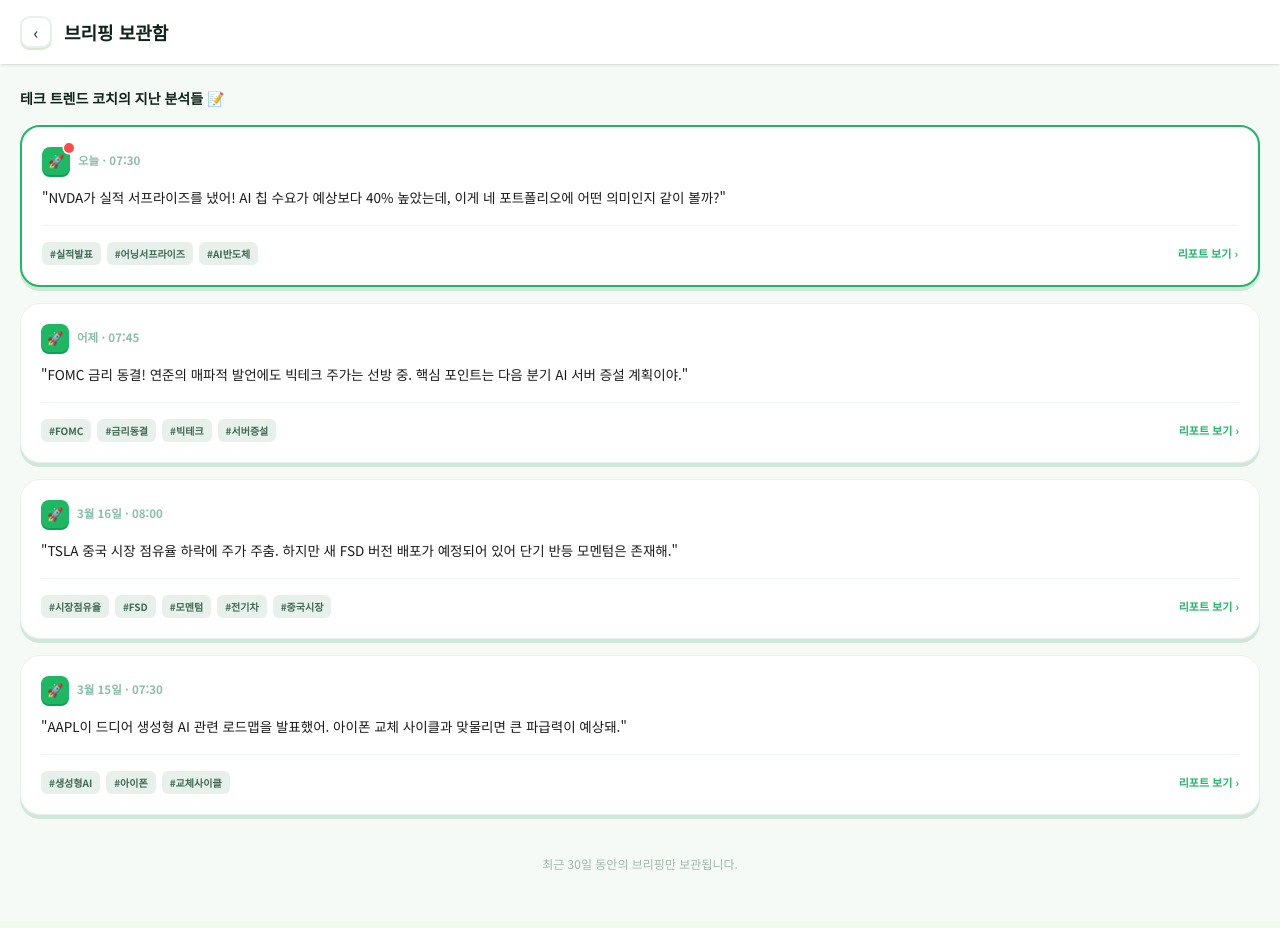
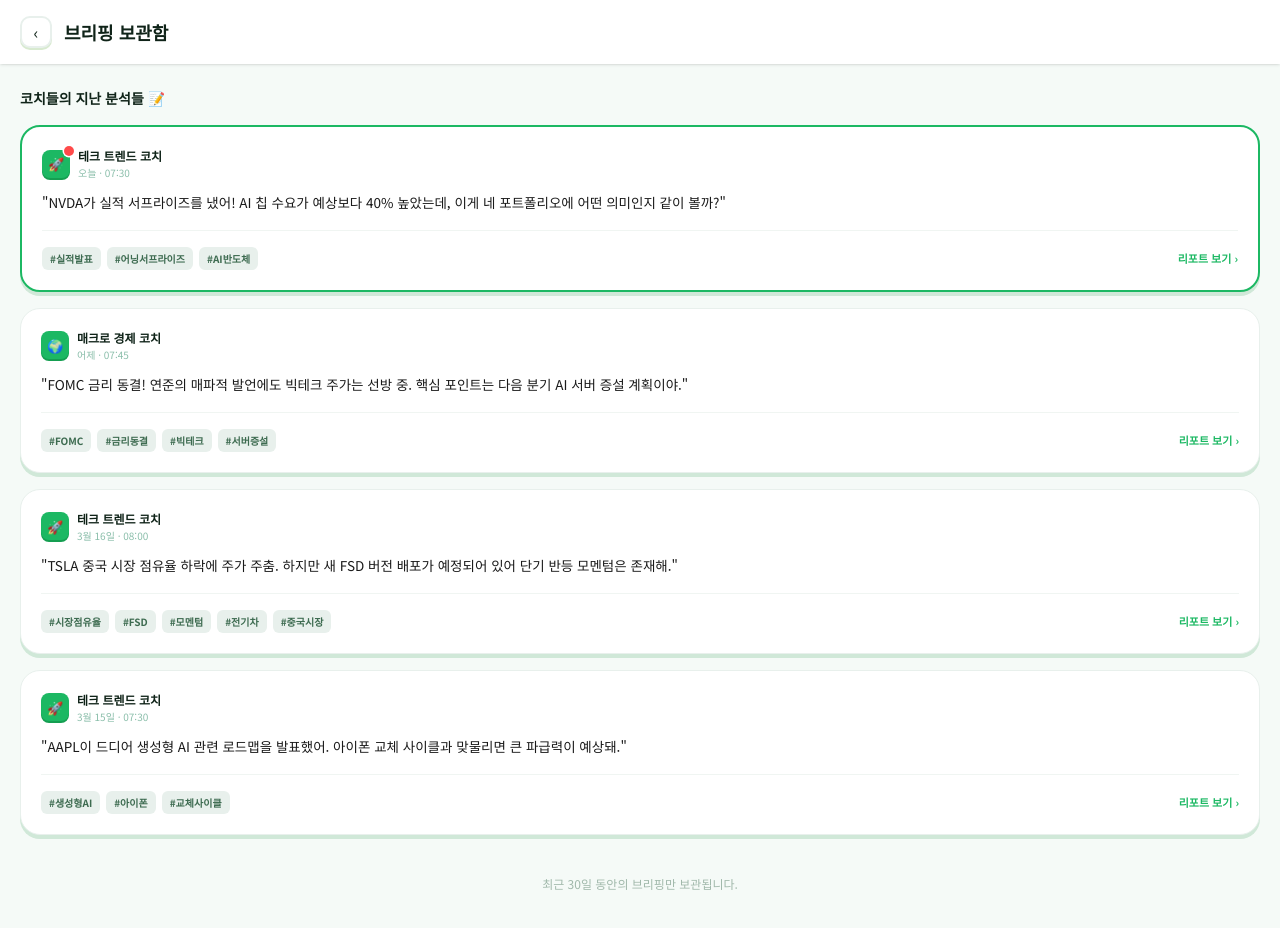
Before and after one commit to StockyAgent/stocky-frontend, a Next.js app: page /v2/briefings in a window 1280 px wide. Shown: the top 928 px of the page. Built offline with nearby package versions, Linux system fonts and the light colour scheme.

Commit message:
브리핑 별 코치 변수 임시 추가 todo: 코치 정보 따로 뺄 것

```diff
--- a/src/app/v2/briefings/page.tsx
+++ b/src/app/v2/briefings/page.tsx
@@ -12,6 +12,8 @@ export default function V2BriefingsHistoryPage() {
       content: "NVDA가 실적 서프라이즈를 냈어! AI 칩 수요가 예상보다 40% 높았는데, 이게 네 포트폴리오에 어떤 의미인지 같이 볼까?",
       isRead: false,
       ticker: "NVDA",
+      coachName: "테크 트렌드 코치",
+      coachEmoji: "🚀",
       tags: ["#실적발표", "#어닝서프라이즈", "#AI반도체"],
     },
     {
@@ -20,6 +22,8 @@ export default function V2BriefingsHistoryPage() {
       content: "FOMC 금리 동결! 연준의 매파적 발언에도 빅테크 주가는 선방 중. 핵심 포인트는 다음 분기 AI 서버 증설 계획이야.",
       isRead: true,
       ticker: "MSFT",
+      coachName: "매크로 경제 코치",
+      coachEmoji: "🌍",
       tags: ["#FOMC", "#금리동결", "#빅테크", "#서버증설"],
     },
     {
@@ -28,6 +32,8 @@ export default function V2BriefingsHistoryPage() {
       content: "TSLA 중국 시장 점유율 하락에 주가 주춤. 하지만 새 FSD 버전 배포가 예정되어 있어 단기 반등 모멘텀은 존재해.",
       isRead: true,
       ticker: "TSLA",
+      coachName: "테크 트렌드 코치",
+      coachEmoji: "🚀",
       tags: ["#시장점유율", "#FSD", "#모멘텀", "#전기차", "#중국시장"],
     },
     {
@@ -36,6 +42,8 @@ export default function V2BriefingsHistoryPage() {
       content: "AAPL이 드디어 생성형 AI 관련 로드맵을 발표했어. 아이폰 교체 사이클과 맞물리면 큰 파급력이 예상돼.",
       isRead: true,
       ticker: "AAPL",
+      coachName: "테크 트렌드 코치",
+      coachEmoji: "🚀",
       tags: ["#생성형AI", "#아이폰", "#교체사이클"],
     },
   ];
@@ -58,7 +66,7 @@ export default function V2BriefingsHistoryPage() {
 
       {/* 리스트 본문 */}
       <div className="flex flex-col gap-4 px-5 py-6 pb-12">
-        <p className="text-[14px] font-black text-[#0f2318]">테크 트렌드 코치의 지난 분석들 📝</p>
+        <p className="text-[14px] font-black text-[#0f2318]">코치들의 지난 분석들 📝</p>
 
         {briefings.map((b) => (
           <div
@@ -71,12 +79,15 @@ export default function V2BriefingsHistoryPage() {
             <div className="flex items-center justify-between mb-3">
               <div className="flex items-center gap-2">
                 <div className="relative flex size-7 items-center justify-center rounded-[8px] bg-[#1cb863] text-[13px] shadow-[0_2px_0_#159e51]">
-                  🚀
+                  {b.coachEmoji}
                   {!b.isRead && (
                     <span className="absolute -right-1 -top-1 size-2.5 rounded-full bg-[#ff4a4a] ring-[1.5px] ring-white" />
                   )}
                 </div>
-                <span className="text-[11.5px] font-bold text-[#8abeaa]">{b.date}</span>
+                <div className="flex flex-col">
+                  <span className="text-[12px] font-black text-[#0f2318]">{b.coachName}</span>
+                  <span className="text-[10px] text-[#8abeaa]">{b.date}</span>
+                </div>
               </div>
             </div>
 
```
